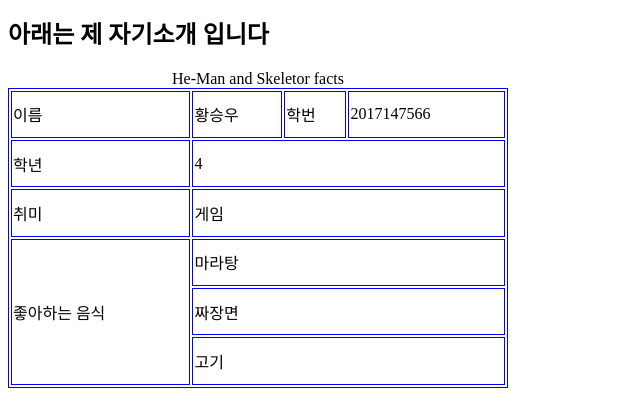
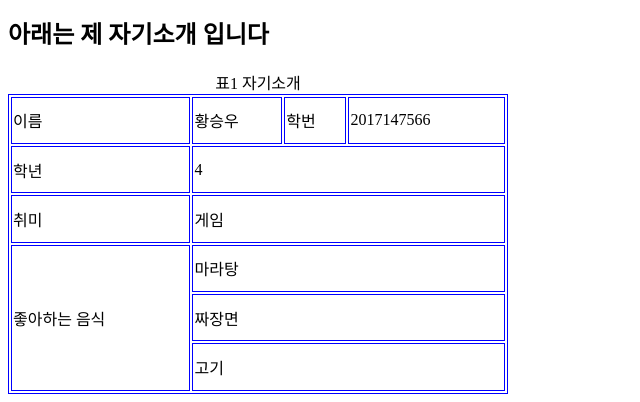
Before and after one commit to 2017147566/HomeworkRepository, a plain HTML site: page index.html in a window 1280 px wide. Shown: the part 833-1235 px from the top of the page, without its empty margins (0-640 px from the left). Drawn offline with Linux system fonts and the light colour scheme.

Commit message:
Fix: caption

```diff
--- a/index.html
+++ b/index.html
@@ -19,7 +19,7 @@
 
         <h2>아래는 제 자기소개 입니다</h2>
         <table border="1" bordercolor="blue" width ="500" height="300">
-            <caption>He-Man and Skeletor facts</caption>
+            <caption>표1 자기소개</caption>
             <tr>
                 <td>이름</td>
                 <td>황승우</td>
```
